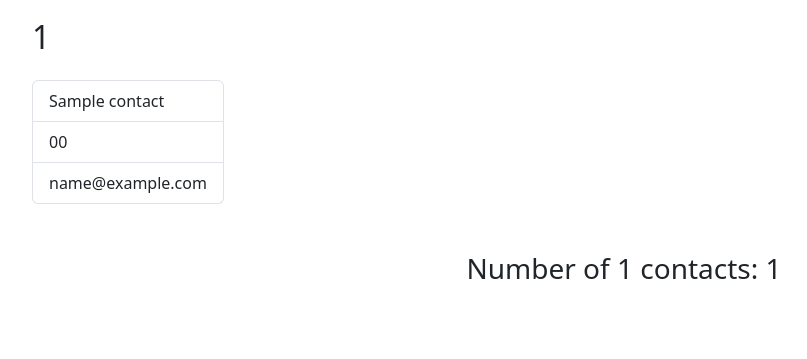
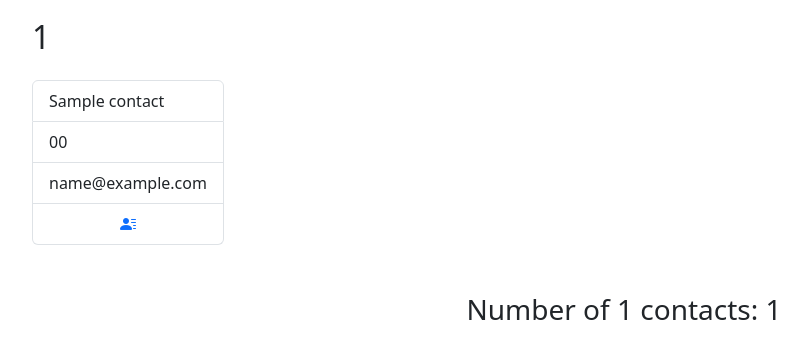
Before and after one commit to anton-mirazchiyski/ContactBook, a Django app: page /contacts/1 in a window 1280 px wide. Shown: the part 170-529 px from the top of the page, without its empty margins (16-823 px from the left). Run offline with Django 5.2, Linux system fonts and the light colour scheme; a user stored in the database is signed in; tables that the repository leaves empty hold one stand-in row (values such as "Sample post").

Commit message:
Add Bootstrap icon link

```diff
--- a/templates/base.html
+++ b/templates/base.html
@@ -8,6 +8,7 @@
     <title>{% block title %}{% endblock %}</title>
     <link href="https://cdn.jsdelivr.net/npm/bootstrap@5.3.3/dist/css/bootstrap.min.css" rel="stylesheet" integrity="sha384-QWTKZyjpPEjISv5WaRU9OFeRpok6YctnYmDr5pNlyT2bRjXh0JMhjY6hW+ALEwIH" crossorigin="anonymous">
     <script src="https://cdn.jsdelivr.net/npm/bootstrap@5.3.3/dist/js/bootstrap.bundle.min.js" integrity="sha384-YvpcrYf0tY3lHB60NNkmXc5s9fDVZLESaAA55NDzOxhy9GkcIdslK1eN7N6jIeHz" crossorigin="anonymous"></script>
+    <link rel="stylesheet" href="https://cdn.jsdelivr.net/npm/bootstrap-icons@1.11.3/font/bootstrap-icons.min.css">
     <link rel="stylesheet" href="{% static 'styles.css' %}">
 </head>
 <body>
--- a/templates/partials/contact-info.html
+++ b/templates/partials/contact-info.html
@@ -6,4 +6,7 @@
     {% if contact.email %}
         <li class="list-group-item">{{ contact.email }}</li>
     {% endif %}
+    <li class="list-group-item text-center">
+        <a href="#"><i class="bi bi-person-lines-fill"></i></a>
+    </li>
 </ul>
```
